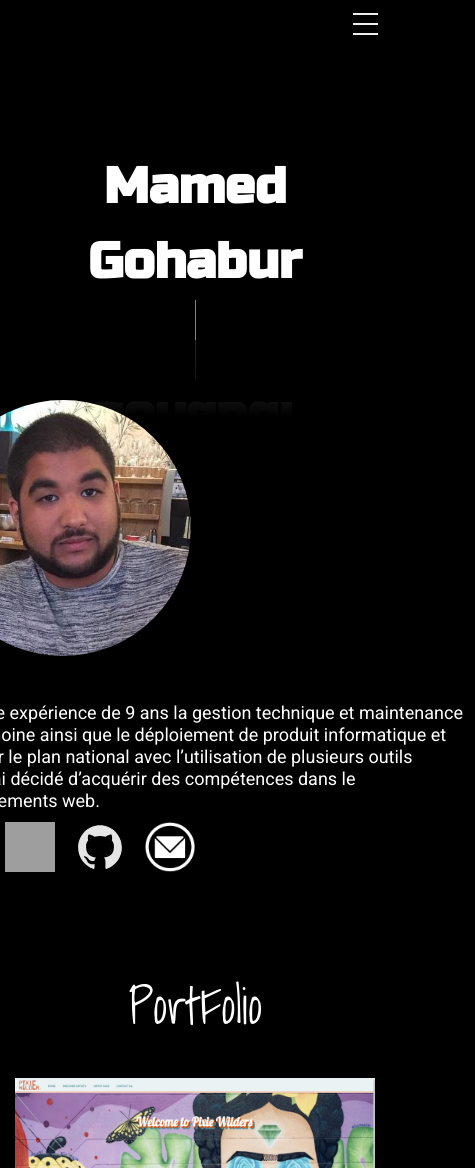
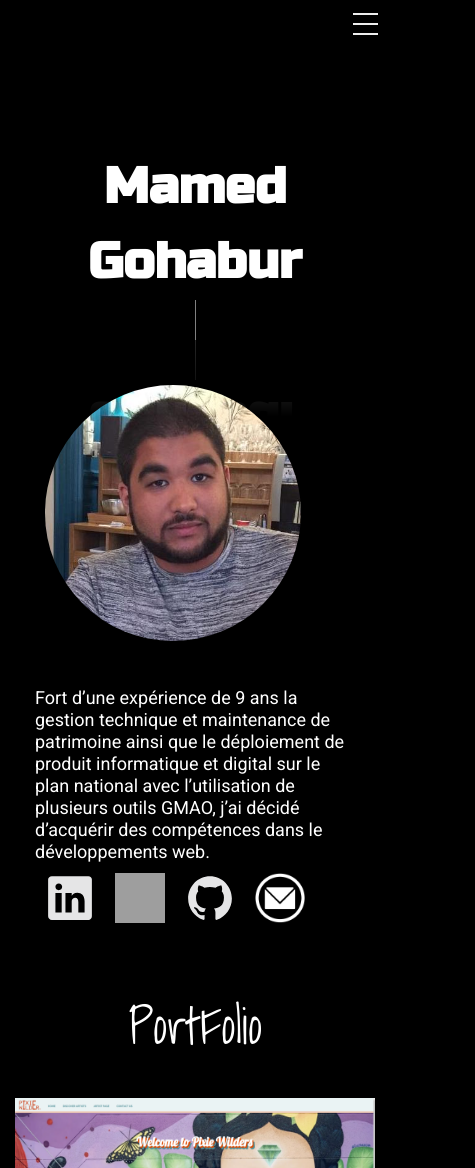
Before and after one commit to Mamednoor/portfolio, a React (Create React App) app: page / in a window 390 px wide. Shown: the top 1168 px of the page, 475 px wide, since content can reach past the window. Built offline with nearby package versions, Linux system fonts and the light colour scheme; grey boxes are pictures that could not be loaded.

Commit message:
rectification in style for full responsive and work in progress for hover

```diff
--- a/src/App.css
+++ b/src/App.css
@@ -7,7 +7,7 @@
   margin: 0px;
   padding: 0px;
   scroll-behavior: smooth;
-  box-sizing: inherit;
+  box-sizing: border-box;
   font-family: Calligraffitti;
 }
 
@@ -28,7 +28,6 @@ html {
 #PorteFolio {
   min-height: 600px;
   width: 100%;
-
   z-index: 2;
 }
 
--- a/src/components/stylesheet/Home.css
+++ b/src/components/stylesheet/Home.css
@@ -7,11 +7,6 @@
   min-width: 286px;
   -webkit-box-reflect: below 0 -webkit-linear-gradient(transparent, transparent
         60%, rgba(255, 255, 255, 0.3));
-}
-
-.BriefBox > span {
-  font-family: "Shadows Into Light", cursive;
-  font-size: x-large;
 }
 
 .BriefBox > h1 {
--- a/src/components/stylesheet/Info.css
+++ b/src/components/stylesheet/Info.css
@@ -1,5 +1,5 @@
 #Info {
-  padding: 20px;
+  padding: 15px;
   min-height: 500px;
   width: 100%;
   color: black;
@@ -16,7 +16,8 @@
   align-self:center;
   flex-direction: row;
   flex-wrap: wrap;
-  margin: 20px;
+  margin: 10px;
+
 }
 
 .profile-picture {
@@ -37,6 +38,8 @@
 }
 
 .div-profile-header{
+  display: flex;
+  flex-direction: column;
   align-self: center;
   margin: 10px;
 }
@@ -47,36 +50,23 @@
 }
 
 .p-content {
+  justify-content: center;
   text-align: left ;
   font-family: 'Roboto', sans-serif;
   line-height: 22px;
   font-size: 18px;
   color:white;
-  width: 30em;
+  width: 25vw;
 }
 
 .a-info {
   text-align: center;
-  display: inline;
-  padding: 10px;
+  display: flex;
+  margin: 10px;
 }
 
-.btn-info {
-  font-family: Calligraffitti;
-  background-color: rgba(187, 187, 187, 0.5);
-  color: black;
-  border: none;
-  line-height: 37px;
-  font-size: 25px;
-  border-radius: 4px;
-  cursor: pointer;
-  width: max-content;
-  height: max-content;
-  padding: 2px 15px;
-}
-
-.btn-info:hover {
-  color: #fff;
+.a-info:hover{
+  background-color: red;
 }
 
 .div-info-link {
@@ -84,20 +74,15 @@
   flex-wrap: wrap;
 }
 
-legend {
-  text-align: center;
-  font-size: x-large;
-  font-style: italic;
-}
-
-fieldset {
-  text-align: justify;
-  justify-self: center;
-  align-items: center;
-  width:max-content;
-}
-
 .imginfo {
   height: 50px;
   width: 50px;
 }
+
+@media screen and (min-width: 200px) and (max-width: 640px){
+  .p-content {
+    text-align: left ;
+    font-family: 'Roboto', sans-serif;
+    width: 100%;
+  }
+}
```
Also changed, not shown: src/components/pages/Info.js (line endings or trailing spaces).
